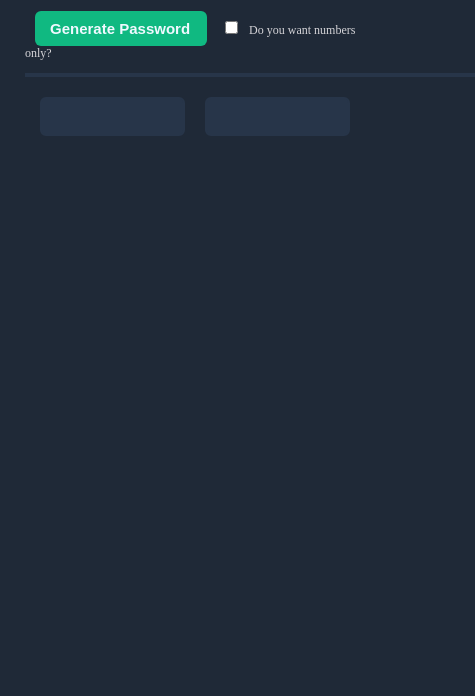
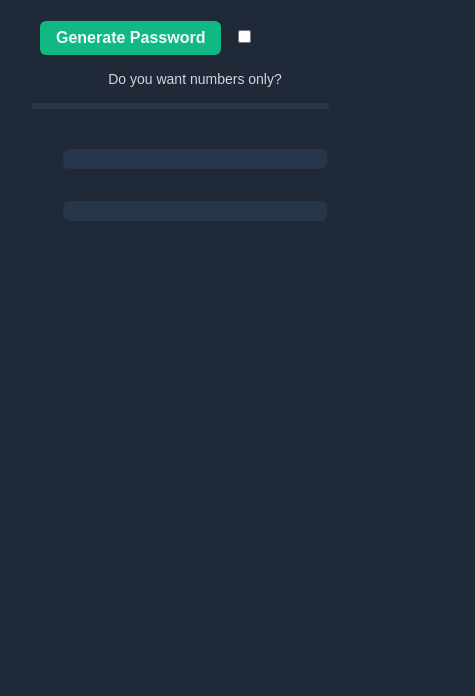
Before and after one commit to JvR-Hannes/Password-Generator, a plain HTML site: page index.html in a window 390 px wide. Shown: the part 148-844 px from the top of the page, 475 px wide, since content can reach past the window. Drawn offline with Linux system fonts and the light colour scheme.

Commit message:
Added Favicon and Meta tags for responsiveness

```diff
--- a/index.css
+++ b/index.css
@@ -1,22 +1,29 @@
 body {
     box-sizing: border-box;
     text-align: left;
-    margin: 15px 15px 15px 15px;
+    margin: 1rem;
     background-color: #1F2937;
-    padding: 10px;
+    padding: 1rem;
     color: #d5d4d8;
+    font-family: sans-serif;
 }
+
 h1 {
     color: #F0F9FF;
+    font-size: 2rem;
 }
+
 span {
     color: #10B981;
 }
+
 #container {
     display: flex;
+    flex-wrap: wrap;
     justify-content: space-around;
-    margin: 10px auto;
-    padding: 5px;
+    gap: 1rem;
+    margin: 1rem auto;
+    padding: 1rem;
     background-color: #1F2937;
 }
 
@@ -26,32 +33,58 @@ span {
     box-sizing: border-box;
     display: flex;
     justify-content: space-between;
-    font-size: 12px;
-    padding: 9px 17px 9px 15px;
-    width: 211px;
-    height: 39px;
+    font-size: 0.875rem;
+    padding: 0.5rem 1rem;
+    width: 100%;
+    max-width: 300px;
+    height: auto;
 }
 
 #line {
-    width: 446px;
+    width: 100%;
+    max-width: 446px;
     background-color: #273549;
     border: 2px solid #273549;
-    margin-top: 12px;
+    margin-top: 1rem;
+    height: 2px;
 }
 
 button {
-    background-color: #10B981 ;
+    background-color: #10B981;
     border: none;
     border-radius: 6px;
-    font-size: 15px;
+    font-size: 1rem;
     font-weight: bold;
     color: #F0F9FF;
-    margin: 5px 10px auto;
-    padding: 9px 17px 9px 15px;
+    margin: 0.5rem;
+    padding: 0.5rem 1rem;
+    cursor: pointer;
+    transition: background-color 0.3s;
+}
+
+button:hover {
+    background-color: #0f9d7a;
 }
 
 label {
-    margin: 8px;
-    font-size: 12px;
+    margin: 0.5rem;
+    font-size: 0.875rem;
     text-align: center;
+    display: block;
 }
+
+/* 🔁 Responsive breakpoints */
+@media (max-width: 600px) {
+    #container {
+        flex-direction: column;
+        align-items: center;
+    }
+
+    #keyOne, #keyTwo {
+        max-width: 90%;
+    }
+
+    #line {
+        max-width: 90%;
+    }
+}
--- a/index.html
+++ b/index.html
@@ -1,6 +1,12 @@
 <html>
     <head>
+        <link rel="apple-touch-icon" sizes="180x180" href="images/apple-touch-icon.png">
+        <link rel="icon" type="image/png" sizes="32x32" href="images/favicon-32x32.png">
+        <link rel="icon" type="image/png" sizes="16x16" href="images/favicon-16x16.png">
+        <link rel="manifest" href="/site.webmanifest">
         <link rel="stylesheet" href="index.css">
+        <meta name="viewport" content="width=device-width, initial-device=1.0" >
+        <title>Password Generator</title>
     </head>
     <body>
         <div id="body-container">
```
Also changed, not shown: images/android-chrome-192x192.png (added), images/android-chrome-512x512.png (added), images/apple-touch-icon.png (added), images/favicon-16x16.png (added), images/favicon-32x32.png (added), images/favicon.ico (added).
